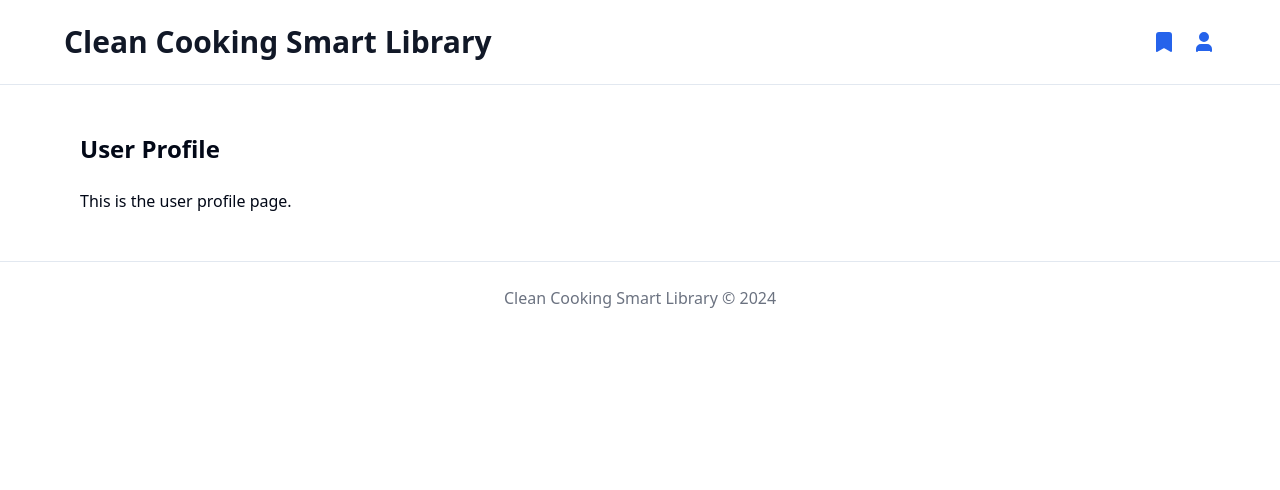
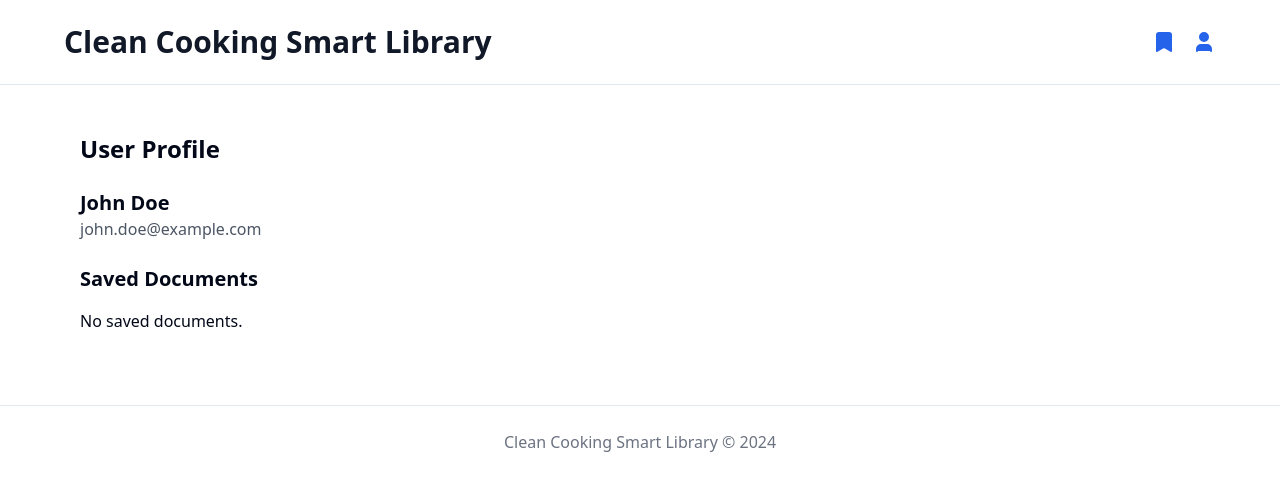
Before and after one commit to Clean-Cooking-Alliance/smart-library, a React (Vite) app in the folder frontend/: page /profile in a window 1280 px wide. Shown: the top 490 px of the page. Built offline with nearby package versions, Linux system fonts and the light colour scheme.

Commit message:
profile page now has name, email, and saved docs

```diff
--- a/frontend/src/pages/ProfilePage.tsx
+++ b/frontend/src/pages/ProfilePage.tsx
@@ -1,11 +1,61 @@
 // frontend/src/pages/ProfilePage.tsx
 import React from 'react';
+import { useSavedDocuments } from '../context/SavedDocumentsContext';
+import { Card, CardHeader, CardTitle, CardContent } from '../components/ui/card';
+import { Badge } from '../components/ui/badge';
+import { ExternalLink } from 'lucide-react';
 
 export const ProfilePage: React.FC = () => {
+  const { savedDocuments } = useSavedDocuments();
+
   return (
     <div className="container mx-auto py-6 px-4 flex-col max-w-6xl">
       <h1 className="text-2xl font-bold mb-6">User Profile</h1>
-      <p>This is the user profile page.</p>
+      <div className="mb-6">
+        {/* <img src="/path/to/profile-picture.jpg" alt="Profile" className="w-24 h-24 rounded-full mb-4" /> */}
+        <h2 className="text-xl font-semibold">John Doe</h2>
+        <p className="text-gray-600">john.doe@example.com</p>
+      </div>
+      <div className="mb-6">
+        <h2 className="text-xl font-bold mb-4">Saved Documents</h2>
+        {savedDocuments.length === 0 ? (
+          <p>No saved documents.</p>
+        ) : (
+          <div className="space-y-4">
+            {savedDocuments.map((document) => (
+              <Card key={document.document_id}>
+                <CardHeader>
+                  <CardTitle className="flex items-center justify-between">
+                    <span>{document.title}</span>
+                    <a
+                      href={document.source_url}
+                      target="_blank"
+                      rel="noopener noreferrer"
+                      className="text-blue-500 hover:text-blue-700"
+                    >
+                      <ExternalLink className="w-4 h-4" />
+                    </a>
+                  </CardTitle>
+                </CardHeader>
+                <CardContent>
+                  <p className="text-gray-600 mb-4">{document.summary}</p>
+                  <div className="flex flex-wrap gap-2">
+                    {document.tags.map((tag) => (
+                      <Badge key={tag.id} variant={tag.category}>
+                        {tag.name}
+                      </Badge>
+                    ))}
+                  </div>
+                </CardContent>
+              </Card>
+            ))}
+          </div>
+        )}
+      </div>
+      {/* <div> */}
+        {/* <h2 className="text-xl font-bold mb-4">Settings</h2> */}
+        {/* <button className="bg-blue-500 text-white px-4 py-2 rounded">Update Profile</button> */}
+      {/* </div> */}
     </div>
   );
 };
```
